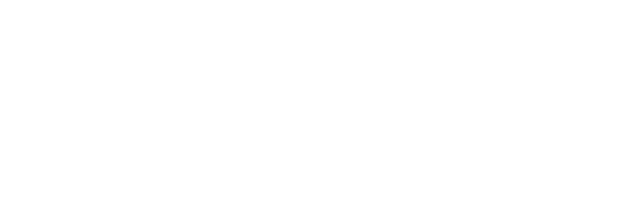
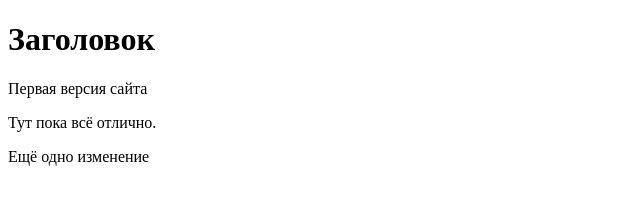
Before and after one commit to konstpon2017/testgithub, a plain HTML site: page index.html in a window 1280 px wide. Shown: the whole page, without its empty margins (0-640 px from the left). Drawn offline with Linux system fonts and the light colour scheme.

Commit message:
Первая версия сайта
Все работает

```diff
--- a/index.html
+++ b/index.html
@@ -5,6 +5,9 @@
   <title>Document</title>
 </head>
 <body>
-
+<h1>Заголовок </h1>
+<p>Первая версия сайта</p>
+<p>Тут пока всё отлично.</p>
+Ещё одно изменение
 </body>
 </html>
```
